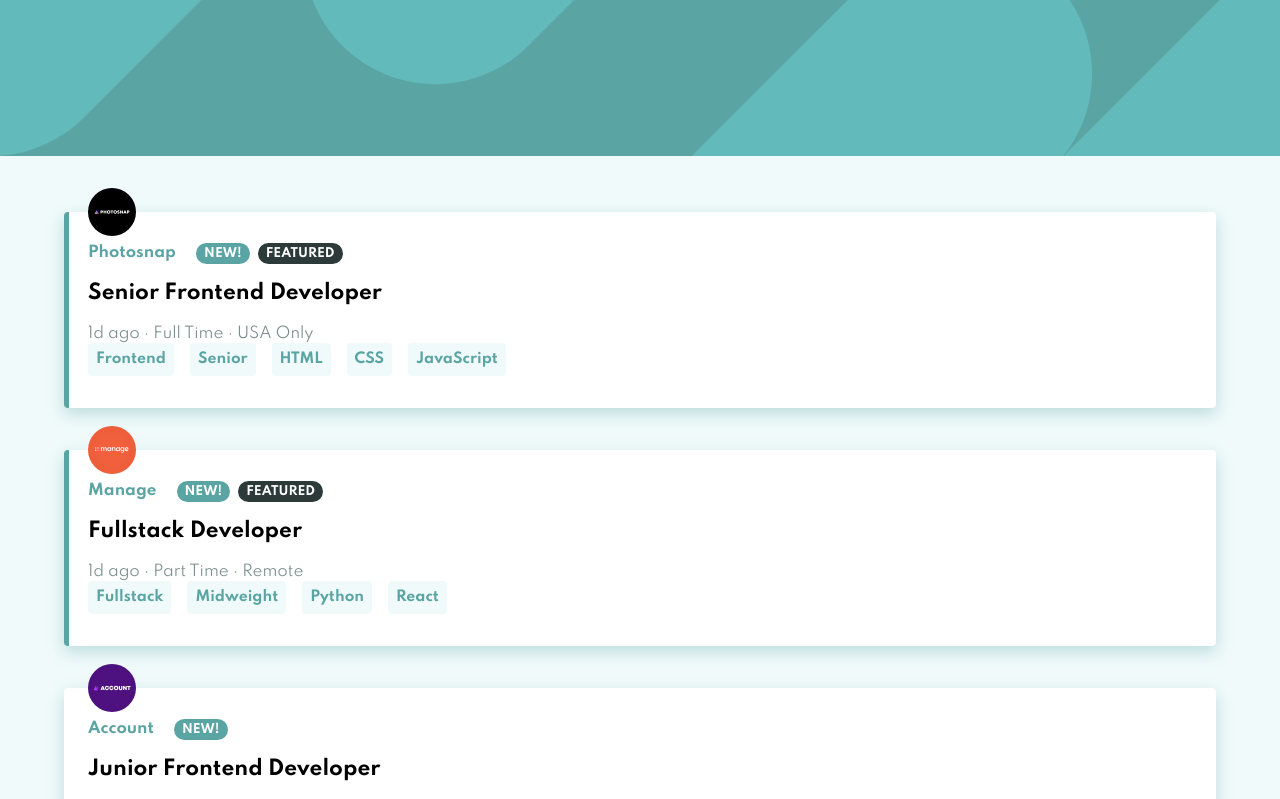
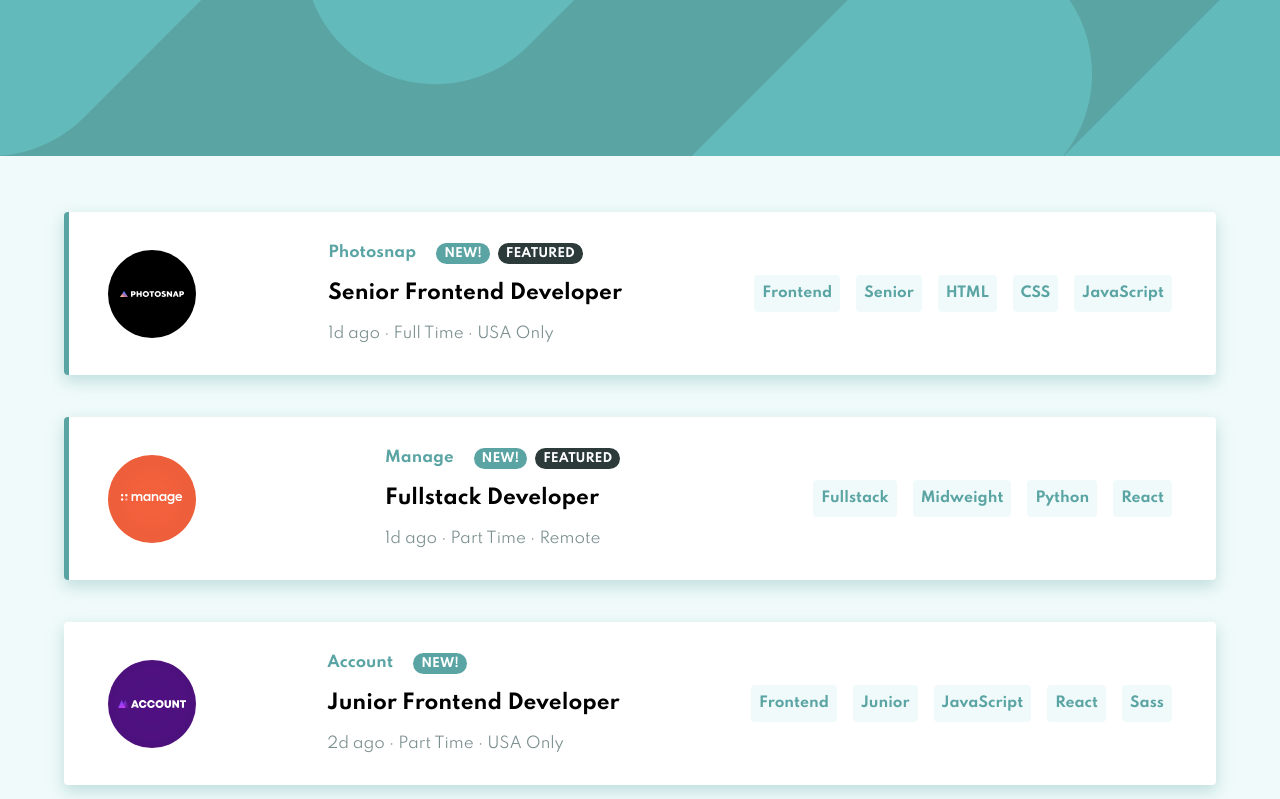
Before and after one commit to TKadyear/job-listing, a React (Create React App) app: page / in a window 1280 px wide. Shown: the top 799 px of the page. Built offline with nearby package versions, Linux system fonts and the light colour scheme.

Commit message:
Added Filter bar with tags
The view of desktop of the container cards

```diff
--- a/src/components/CardTemplate.js
+++ b/src/components/CardTemplate.js
@@ -3,10 +3,16 @@ import { device } from "../device";
 
 const ContainerCard = styled.div`
   background: var(--bg-cards);
-  padding: 2rem 1.5rem;
+  padding: 2rem 2.75rem;
   position: relative;
   border-radius: 0.25rem;
   box-shadow: 0 6px 16px var(--shadow-primary);
+  @media ${device.tablet}{
+    display: flex;
+    justify-content: space-between;
+    align-items: center;
+    gap: 2rem;
+  }
 `;
 const HighlightBar = styled.div`
   position: absolute;
@@ -29,6 +35,10 @@ const ImageCompany = styled.img`
   width: 3rem;
   top: -1.5rem;
   left: 1.5rem;
+  @media ${device.tablet}{
+    position: static;
+    width:5.5rem;
+  }
 `
 const ContainerTags = styled.div`
   display: inline;
@@ -47,8 +57,8 @@ const Tag = styled.span`
   font-size: 12px;
 `
 const ContainerJob = styled.div`
-  @media ${device.desktop}{
-    width: 50%;
+  @media ${device.tablet}{
+  justify-self: left;
   }
 `
 const JobPosition = styled.p`
@@ -92,7 +102,7 @@ const DevTag = styled.p`
     background-color: var(--primary);
   }
   @media ${device.tablet}{
-    padding:8px;
+    padding:10px 8px;
   }
 `
 export const CardTemplate = (props) => {
@@ -100,7 +110,7 @@ export const CardTemplate = (props) => {
   const Requirements = () => {
     const listRequired = [job.role, job.level, ...job.languages, ...job.tools]
     return listRequired.map(language =>
-      <DevTag key={job.company + language}>{language}</DevTag>
+      <DevTag onClick={props.onClick} key={job.company + language}>{language}</DevTag>
     )
   }
   const detail = `${job.postedAt} · ${job.contract} · ${job.location}`
@@ -108,12 +118,13 @@ export const CardTemplate = (props) => {
     <ContainerCard>
       {job.new && job.featured && <HighlightBar />}
       <ImageCompany src={job.logo} />
-      <TitleCompany>{job.company}</TitleCompany>
-      <ContainerTags>
-        {job.new && <Tag new={job.new}>NEW!</Tag>}
-        {job.featured && <Tag new={false}>FEATURED</Tag>}
-      </ContainerTags>
       <ContainerJob>
+
+        <TitleCompany>{job.company}</TitleCompany>
+        <ContainerTags>
+          {job.new && <Tag new={job.new}>NEW!</Tag>}
+          {job.featured && <Tag new={false}>FEATURED</Tag>}
+        </ContainerTags>
         <JobPosition>{job.position}</JobPosition>
         <DetailsJob>{detail}</DetailsJob>
       </ContainerJob>
--- a/src/components/CardsContainer.js
+++ b/src/components/CardsContainer.js
@@ -1,24 +1,59 @@
 import { useEffect, useState } from 'react';
 import styled from 'styled-components';
 import { CardTemplate } from "./CardTemplate";
+import { device } from '../device';
 const Container = styled.div`
   width: 90%;
   display: flex;
   flex-direction: column;
   gap: 2.625rem;
 `;
-
+const FilterTags = styled.div`
+  padding: 1.5rem 2.75rem;
+  border-radius: 8px;
+  background-color: var(--bg-cards);
+  box-shadow: 0 6px 16px var(--shadow-primary);
+  display: flex;
+  flex-flow: row wrap;
+  gap: 1.25rem;
+`;
+const DevTag = styled.p`
+  display: inline;
+  background-color: var(--bg-primary);
+  padding: 4px 8px;
+  margin: 0;
+  border-radius: 4px;
+  color: var(--primary);
+  font-weight: bold;
+  font-size: 14px;
+  transition: 250ms;
+  cursor: pointer;
+  :hover{
+    color: var(--bg-primary);
+    background-color: var(--primary);
+  }
+  @media ${device.tablet}{
+    padding:10px 8px;
+  }
+`
 export const CardsContainer = () => {
   const [listData, setListData] = useState([])
+  const [listFilter, setListFilter] = useState([])
   useEffect(() => {
     fetch("./data.json")
       .then(response => response.json())
       .then(data => setListData(data));
   }, [])
+  const handleClick = (e) => {
+    const value = e.target.textContent;
+    setListFilter(prev => prev.includes(value) ? [...prev] : [...prev, value])
+  }
+  const Tags = () => listFilter.map((item, index) => <DevTag key={index}>{item}</DevTag>)
   return (
     <Container>
+      {(listFilter.length > 0) && <FilterTags>{Tags()}</FilterTags>}
       {listData.map(job =>
-        <CardTemplate key={job.id} data={job} />
+        <CardTemplate key={job.id} data={job} onClick={handleClick} />
       )}
     </Container>
   )
```
